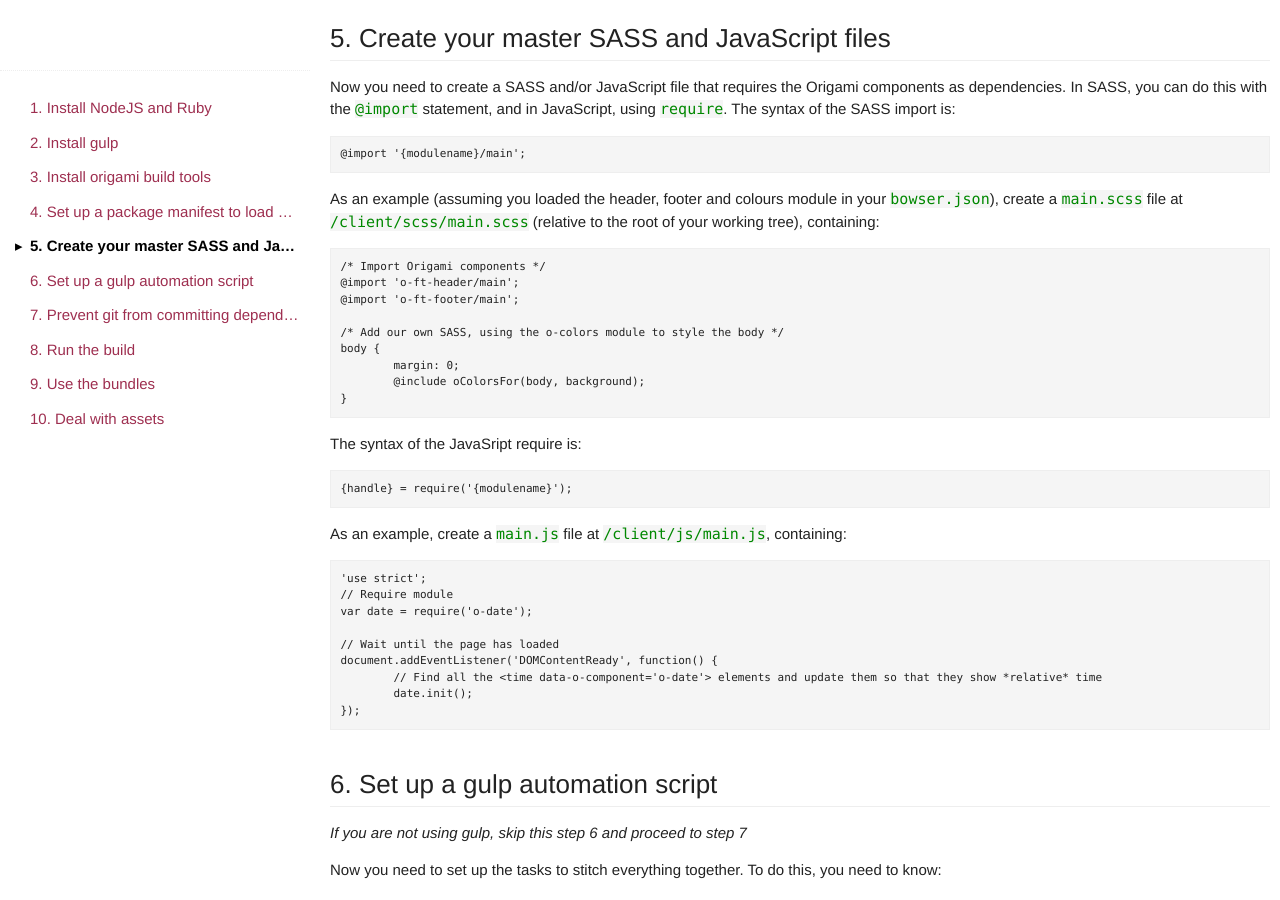
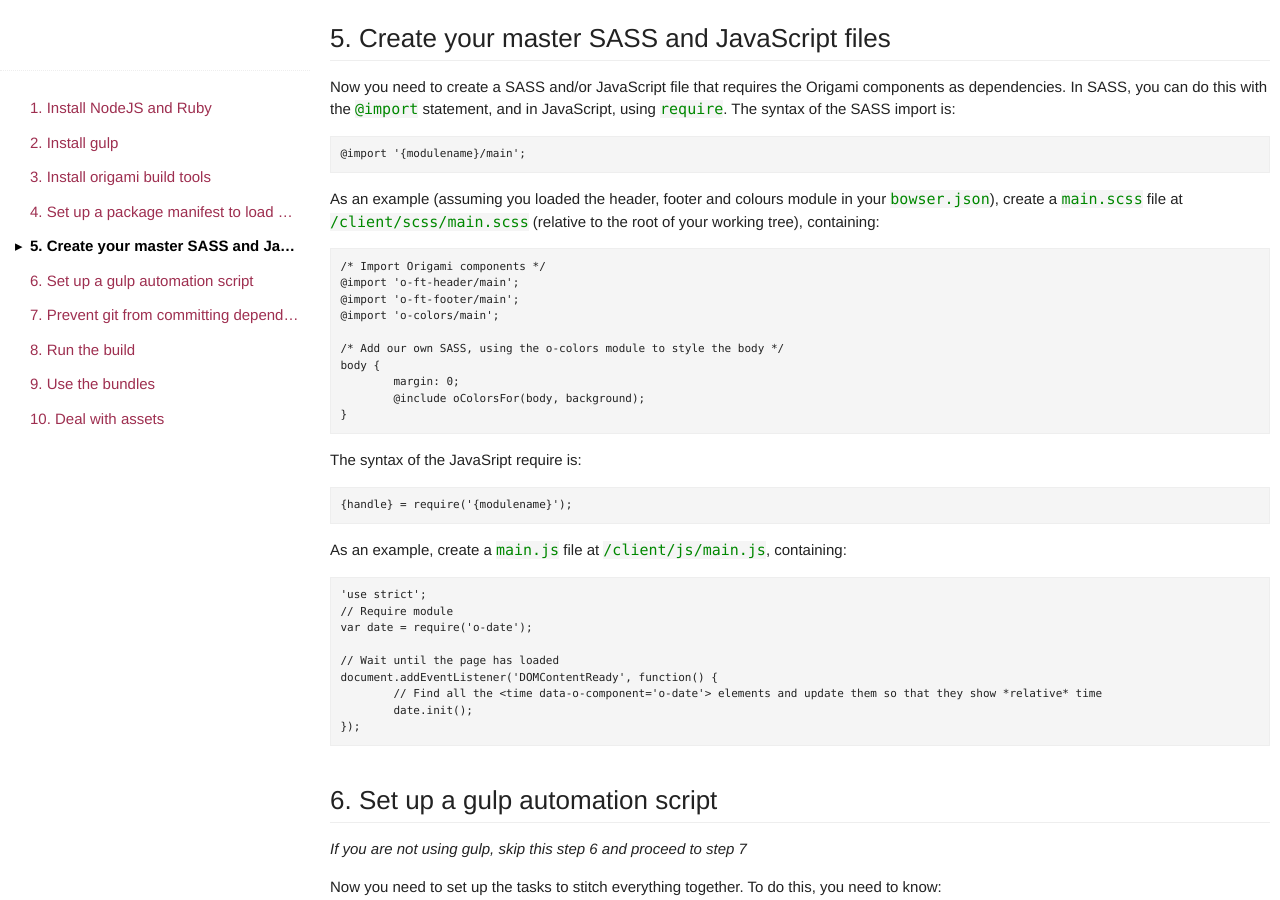
Before and after one commit to Financial-Times/ft-origami, a Jekyll site: the page built from docs/developer-guide/building-modules.md, in a window 1280 px wide and 900 px high, scrolled down 3432 px. Built offline with Jekyll 4.4.1, drawn with Linux system fonts in a browser that asks for light colours; some web fonts are replaced; comment, search, counter and statistics services are not loaded.

Commit message:
Added o-colors import

```diff
--- a/docs/developer-guide/building-modules.md
+++ b/docs/developer-guide/building-modules.md
@@ -153,6 +153,7 @@ As an example (assuming you loaded the header, footer and colours module in your
 	/* Import Origami components */
 	@import 'o-ft-header/main';
 	@import 'o-ft-footer/main';
+	@import 'o-colors/main';
 
 	/* Add our own SASS, using the o-colors module to style the body */
 	body {
```
